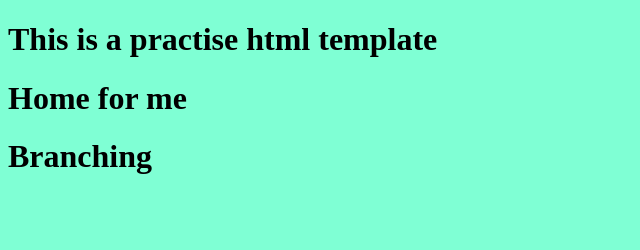
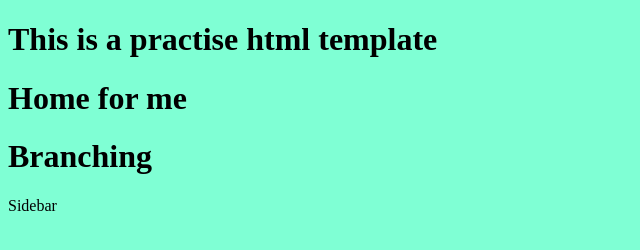
Before and after one commit to Panoskontos/Sourcetree-Practice, a plain HTML site: page index.html in a window 1280 px wide. Shown: the full height of the page, 0-640 px from the left. Drawn offline with Linux system fonts and the light colour scheme.

Commit message:
I added a sidebar

```diff
--- a/index.html
+++ b/index.html
@@ -13,6 +13,12 @@
     <h1>Home for me</h1>
 
     <h1>Branching</h1>
+
+    <div>
+        <aside>
+            Sidebar
+        </aside>
+    </div>
 </body>
 <script src="main.js"></script>
 </html>
```
